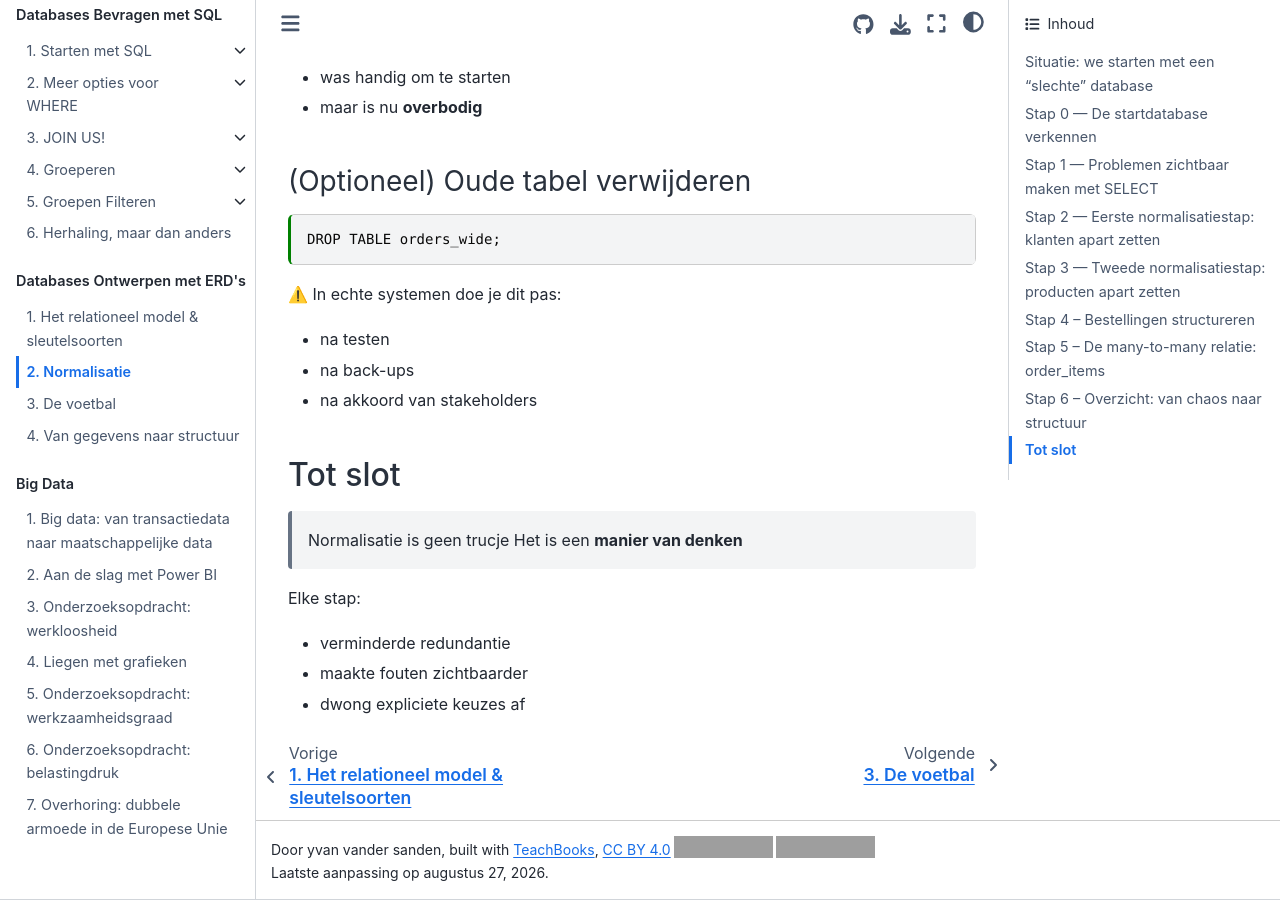
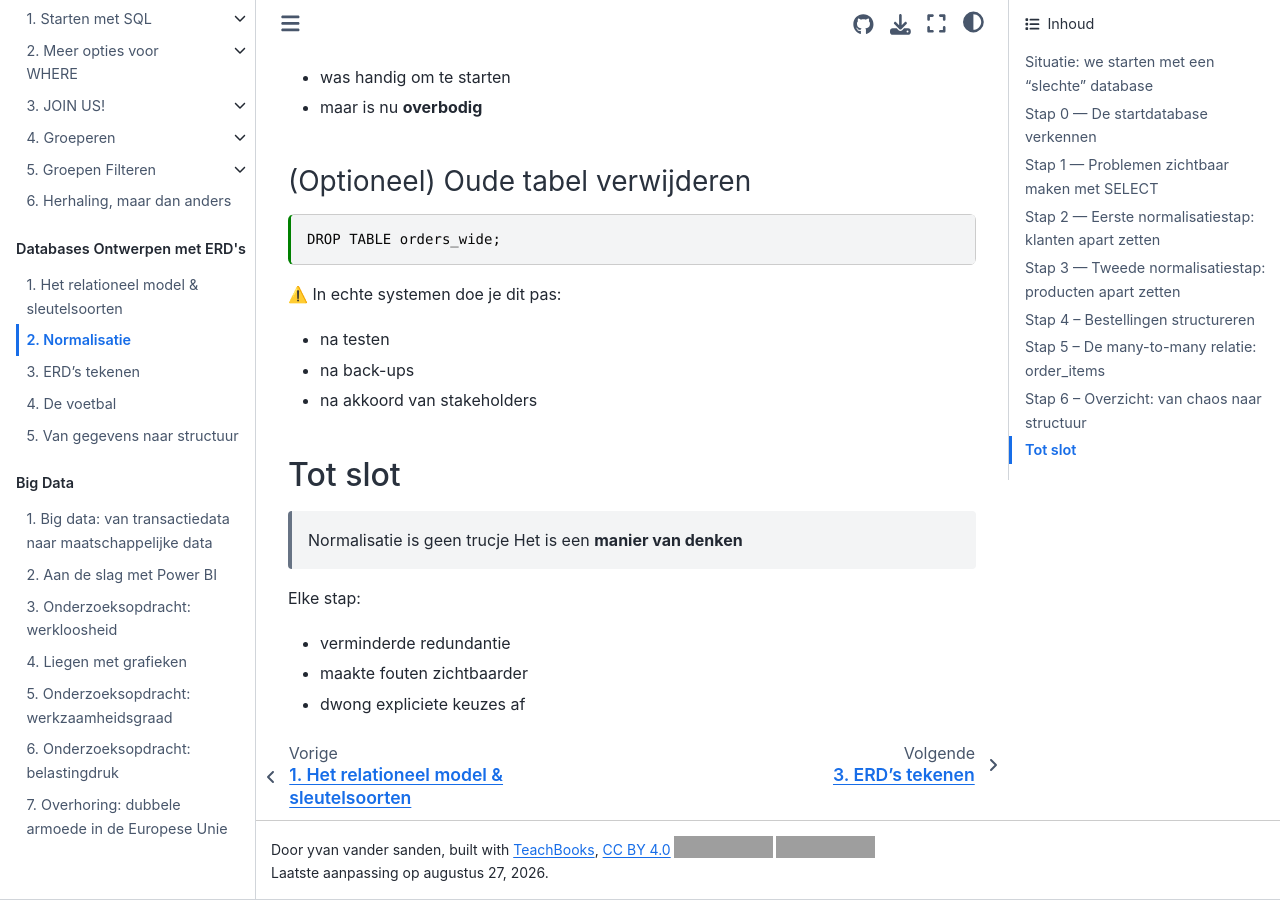
Before and after one commit to yvanvds/DataBeheer, a Jupyter Book: the page built from book/chapters/ERD/02_normalisatie.ipynb, in a window 1280 px wide and 900 px high, scrolled down 9067 px. Built offline with Jupyter Book 1.0.4 settings and Sphinx 7.4.7 and the Sphinx Book theme 1.1.4, drawn with Linux system fonts in a browser that asks for light colours; a script that is not in the unit is left out; comment, search, counter and statistics services are not loaded; grey boxes are pictures that could not be loaded.

Commit message:
feat(book): ERD-tekenles met crow's foot-notatie en dbdiagram.io (#10)
Nieuw hoofdstuk 'ERD's tekenen' tussen normalisatie en de cases:
notatie (entiteiten, attributen, relaties, cardinaliteit), tekenen
met dbdiagram.io, en de expliciete vertaalstap ERD -> tabellen met
PK/FK. Twee nieuwe schemafiguren (crow's foot-legende, webshop-ERD).
Voetbal- en cafetaria-opdracht tekenen nu eerst het ERD voor de
implementatie; hoofdstukken hernummerd naar 4 en 5.

Co-Authored-By: Claude Fable 5 <noreply@anthropic.com>

```diff
--- a/book/_toc.yml
+++ b/book/_toc.yml
@@ -35,8 +35,9 @@ parts:
     chapters:
     - file: chapters/ERD/01_Inleiding_tot_ERD
     - file: chapters/ERD/02_normalisatie
-    - file: chapters/ERD/03_de_voetbal
-    - file: chapters/ERD/04_de_cafetaria
+    - file: chapters/ERD/03_ERD_tekenen
+    - file: chapters/ERD/04_de_voetbal
+    - file: chapters/ERD/05_de_cafetaria
   - caption: Big Data
     numbered: false
     style: numerical
```
Also changed, not shown: book/chapters/ERD/03_ERD_tekenen.ipynb (added), book/chapters/ERD/04_de_voetbal.ipynb, book/chapters/ERD/05_de_cafetaria.ipynb, book/figures/erd_crowsfoot_notatie.svg (added), book/figures/webshop_erd.svg (added).
